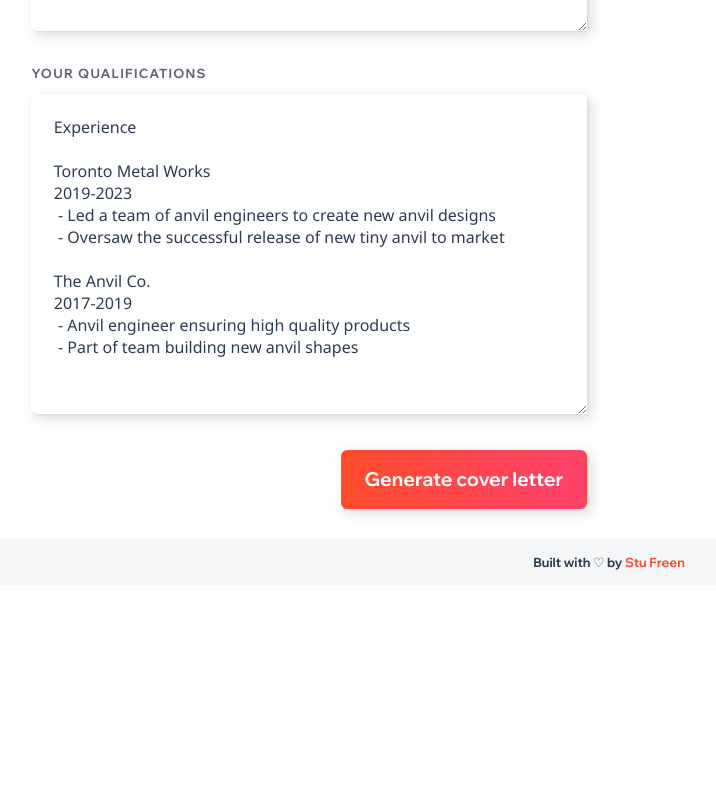
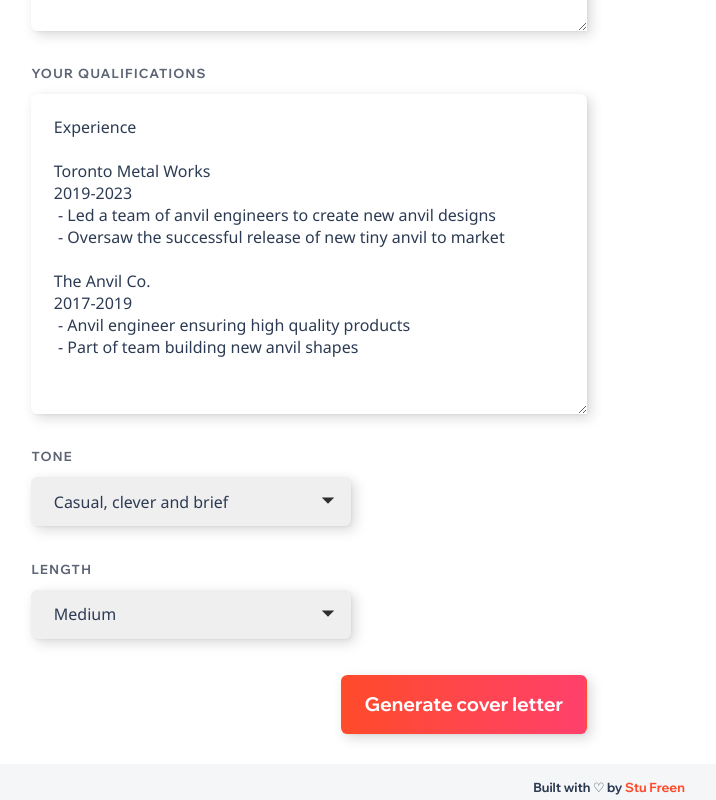
Before and after one commit to stufreen/cover-letters-web, a Preact app: page / in a window 1280 px wide. Shown: the part 724-1524 px from the top of the page, without its empty margins (31-747 px from the left). Before the commit the page ends 1309 px from the top, so only its background shows below. Built offline with nearby package versions, Linux system fonts and the light colour scheme.

Commit message:
Add length and tone controls

```diff
--- a/src/components/App/App.tsx
+++ b/src/components/App/App.tsx
@@ -18,6 +18,8 @@ export function App() {
     companyName,
     jobDescription,
     qualifications,
+    tone,
+    length,
   }: JobFormData) => {
     setLoading(true);
     setResultsOpen(true);
@@ -26,6 +28,8 @@ export function App() {
       companyName,
       jobDescription,
       qualifications,
+      tone,
+      length,
       onUpdate: (result: string) => {
         setResults(result);
         setLoading(false);
--- a/src/components/JobForm/JobForm.tsx
+++ b/src/components/JobForm/JobForm.tsx
@@ -8,8 +8,9 @@ import {
   validateJobForm,
 } from "../../utilities/validateJobForm";
 import * as exampleData from "../../example-data.json";
-import { JobFormData } from "../../types";
+import { JobFormData, LENGTH_OPTIONS, TONE_OPTIONS } from "../../types";
 import { loadFormState, saveFormState } from "../../utilities/persist";
+import { Select } from "../Select";
 
 interface Props {
   loading?: boolean;
@@ -26,6 +27,8 @@ export const JobForm = ({ loading, onSubmit }: Props) => {
   const [qualifications, setQualifications] = useState(
     savedData.qualifications
   );
+  const [tone, setTone] = useState(savedData.tone ?? exampleData.tone);
+  const [length, setLength] = useState(savedData.length ?? exampleData.length);
   const [formErrors, setFormErrors] = useState<JobFormErrors>({});
 
   const handleSubmit = async (e: TargetedEvent<HTMLFormElement, Event>) => {
@@ -35,6 +38,8 @@ export const JobForm = ({ loading, onSubmit }: Props) => {
       companyName,
       jobDescription,
       qualifications,
+      tone,
+      length,
     });
 
     setFormErrors(validationResult.errors);
@@ -44,11 +49,15 @@ export const JobForm = ({ loading, onSubmit }: Props) => {
         companyName,
         jobDescription,
         qualifications,
+        tone,
+        length,
       });
       saveFormState({
         companyName,
         jobDescription,
         qualifications,
+        tone,
+        length,
       });
     }
   };
@@ -74,6 +83,20 @@ export const JobForm = ({ loading, onSubmit }: Props) => {
           handleChange={setQualifications}
           error={formErrors.qualifications}
         />
+        <Select
+          label="Tone"
+          value={tone}
+          options={TONE_OPTIONS}
+          handleChange={setTone}
+          error={formErrors.tone}
+        />
+        <Select
+          label="Length"
+          value={length}
+          options={LENGTH_OPTIONS}
+          handleChange={setLength}
+          error={formErrors.length}
+        />
       </div>
       <div className="job-form--submit-area">
         <button type="submit" className="job-form--submit" disabled={loading}>
--- /dev/null
+++ b/src/components/Select/Select.css
@@ -0,0 +1,50 @@
+.select--wrapper {
+  margin-bottom: var(--spacing-3);
+  display: flex;
+  flex-direction: column;
+  align-items: flex-start;
+}
+
+.select--label {
+  font-size: var(--font-size-6);
+  text-transform: uppercase;
+  color: var(--text-subdued);
+  font-weight: bold;
+  letter-spacing: var(--letter-spacing-wide);
+  margin: var(--spacing-2) 0;
+
+  font-family: var(--font-family-heading);
+}
+
+.select--input {
+  appearance: none;
+  width: 20rem;
+  padding: var(--spacing-2) var(--spacing-3);
+  font-size: 1rem;
+  font-family: var(--font-family-body);
+  border: none;
+  box-shadow: var(--box-shadow-1);
+  border-radius: var(--border-radius-loose);
+  color: var(--text);
+}
+
+.select--error {
+  color: var(--error);
+  font-size: var(--font-size-6);
+  font-weight: bold;
+  margin-bottom: var(--spacing-0);
+}
+
+.select--input-wrapper {
+  position: relative;
+}
+
+.select--arrow {
+  position: absolute;
+  right: 8px;
+  top: 8px;
+  pointer-events: none;
+  width: 30px;
+  height: 30px;
+  opacity: 0.8;
+}
--- /dev/null
+++ b/src/components/Select/Select.tsx
@@ -0,0 +1,49 @@
+import { HTMLAttributes } from "preact/compat";
+import "./Select.css";
+
+interface Props extends HTMLAttributes<HTMLSelectElement> {
+  label: string;
+  error?: string;
+  value: string;
+  options: {
+    label: string;
+    value: string;
+  }[];
+  handleChange: (val: string) => void;
+}
+
+export const Select = ({
+  label,
+  error,
+  options,
+  handleChange,
+  value,
+  ...props
+}: Props) => {
+  const handleInput = (e: any) => handleChange?.(e.target?.value);
+  return (
+    <label className="select--wrapper">
+      <span className="select--label">{label}</span>
+      {error && <span className="select--error">{error}</span>}
+      <div className="select--input-wrapper">
+        <select
+          onChange={handleInput}
+          value={value}
+          {...props}
+          className="select--input"
+        >
+          {options.map((option) => {
+            return <option value={option.value}>{option.label}</option>;
+          })}
+        </select>
+        <svg
+          xmlns="http://www.w3.org/2000/svg"
+          className="select--arrow"
+          viewBox="0 0 48 48"
+        >
+          <path d="m24 30-10-9.95h20Z" />
+        </svg>
+      </div>
+    </label>
+  );
+};
--- /dev/null
+++ b/src/components/Select/index.ts
@@ -0,0 +1 @@
+export { Select } from "./Select";
--- a/src/example-data.json
+++ b/src/example-data.json
@@ -1,5 +1,7 @@
 {
   "companyName": "Acme Corporation",
   "jobDescription": "Acme is searching for it's newest Quality Control Supervisor to join the Anvil team. Responsibilities include:\n\n - Hammering anvils to make sure they're very strong\n\n - Weighing anvils to ensure they're the perfect weight\n\n - Tossing anvils off cliffs to catch wily coyotes",
-  "qualifications": "Experience\n\nToronto Metal Works\n2019-2023\n - Led a team of anvil engineers to create new anvil designs\n - Oversaw the successful release of new tiny anvil to market\n\nThe Anvil Co.\n2017-2019\n - Anvil engineer ensuring high quality products\n - Part of team building new anvil shapes"
+  "qualifications": "Experience\n\nToronto Metal Works\n2019-2023\n - Led a team of anvil engineers to create new anvil designs\n - Oversaw the successful release of new tiny anvil to market\n\nThe Anvil Co.\n2017-2019\n - Anvil engineer ensuring high quality products\n - Part of team building new anvil shapes",
+  "tone": "casual, clever and brief",
+  "length": "medium"
 }
--- a/src/types.ts
+++ b/src/types.ts
@@ -2,4 +2,36 @@ export interface JobFormData {
   companyName: string;
   jobDescription: string;
   qualifications: string;
+  tone: string;
+  length: string;
 }
+
+export const TONE_OPTIONS = [
+  {
+    label: "Casual, clever and brief",
+    value: "casual, clever and brief",
+  },
+  {
+    label: "Positive and professional",
+    value: "positive and professional",
+  },
+  {
+    label: "Friendly but serious",
+    value: "friendly but serious",
+  },
+];
+
+export const LENGTH_OPTIONS = [
+  {
+    label: "Short",
+    value: "short",
+  },
+  {
+    label: "Medium",
+    value: "medium",
+  },
+  {
+    label: "Long",
+    value: "long",
+  },
+];
--- a/src/utilities/api.ts
+++ b/src/utilities/api.ts
@@ -2,6 +2,8 @@ interface GenerateCoverLetter {
   companyName: string;
   jobDescription: string;
   qualifications: string;
+  tone: string;
+  length: string;
   onUpdate: (val: string) => void;
   onDone: () => void;
 }
@@ -12,13 +14,21 @@ export const generateCoverLetter = ({
   companyName,
   jobDescription,
   qualifications,
+  tone,
+  length,
 }: GenerateCoverLetter) => {
   let utf8decoder = new TextDecoder();
   let reader: ReadableStreamDefaultReader | null = null;
 
   fetch(import.meta.env.VITE_COVER_LETTER_API_ENDPOINT, {
     method: "POST",
-    body: JSON.stringify({ companyName, jobDescription, qualifications }),
+    body: JSON.stringify({
+      companyName,
+      jobDescription,
+      qualifications,
+      tone,
+      length,
+    }),
     headers: {
       "Content-Type": "application/json",
     },
--- a/src/utilities/validateJobForm.ts
+++ b/src/utilities/validateJobForm.ts
@@ -9,6 +9,8 @@ export interface JobFormErrors {
   companyName?: string;
   jobDescription?: string;
   qualifications?: string;
+  tone?: string;
+  length?: string;
 }
 
 interface ValidateJobFormFailure {
```
